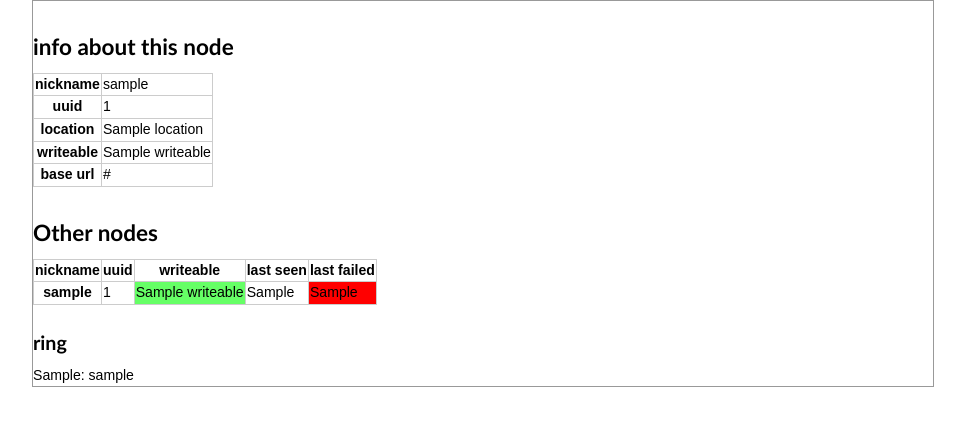
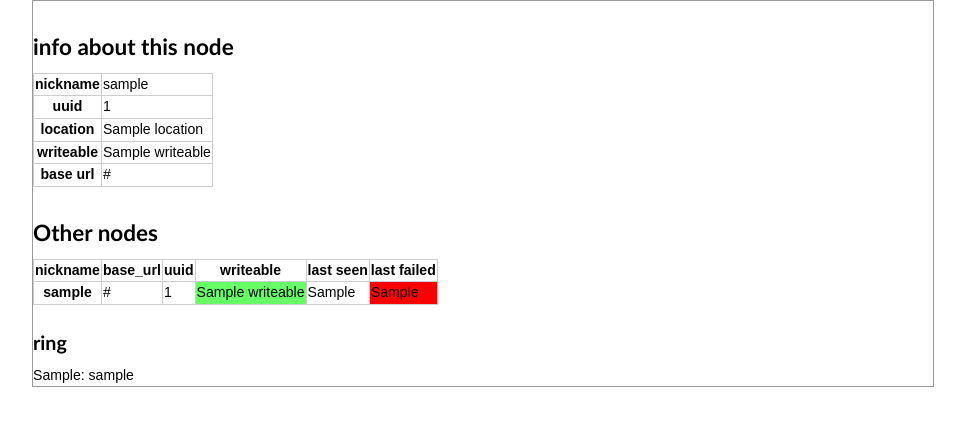
Before and after one commit to thraxil/apomixis, a Django app: template templates/main/status.html in a window 1280 px wide. Shown: the top 426 px of the page, without its empty margins (157-1122 px from the left). Run offline with Django 3.2, Linux system fonts and the light colour scheme; the template is opened without the code that fills it: most values are stand-ins (such as "Sample title", 1, 10 or a date in 2020).

Commit message:
status page shows base url of other nodes

```diff
--- a/templates/main/status.html
+++ b/templates/main/status.html
@@ -23,6 +23,7 @@
 <table>
 <tr>
 <th>nickname</th>
+<th>base_url</th>
 <th>uuid</th>
 <th>writeable</th>
 <th>last seen</th>
@@ -31,6 +32,7 @@
 {% for node in nodes %}
 <tr>
 <th>{{node.nickname}}</th>
+<td>{{node.base_url}}</td>
 <td>{{node.uuid}}</td>
 <td
 {% if node.writeable %}
```
